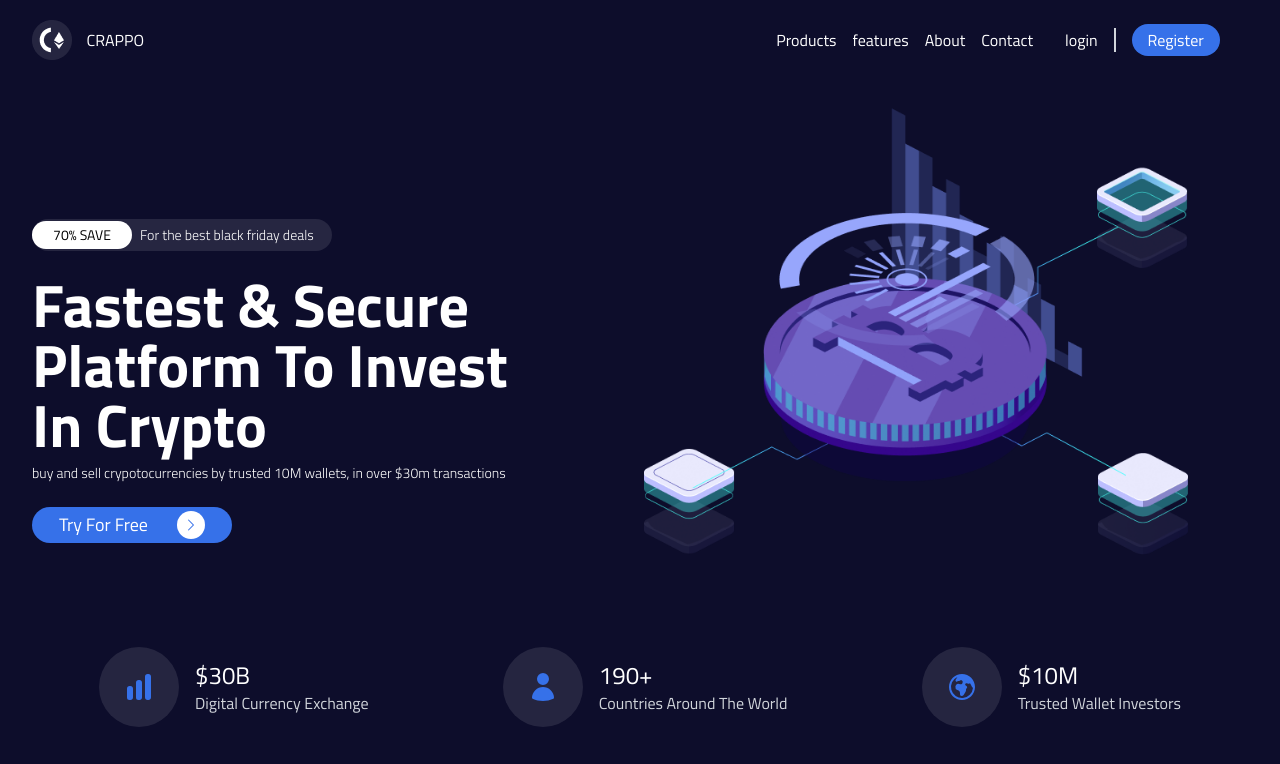
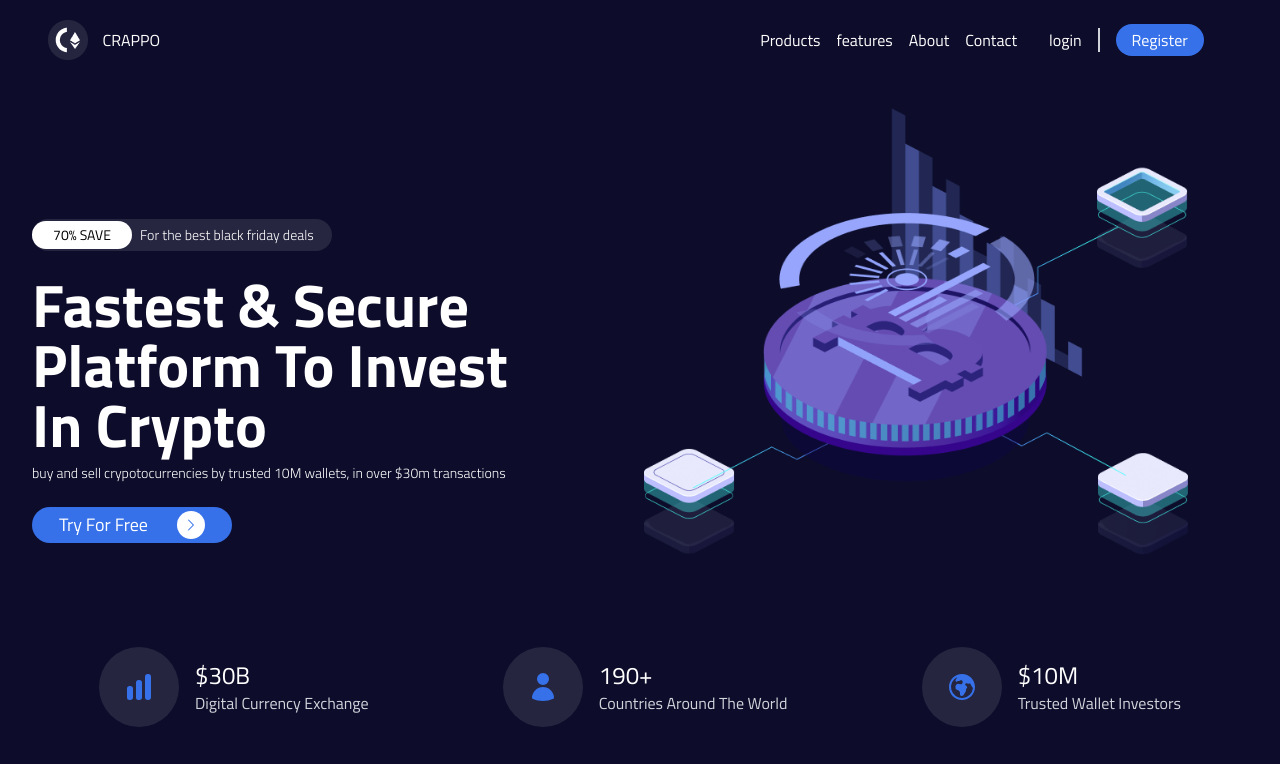
Before and after one commit to akinwumi-sa/crappo-crypto-exchange, a website: page public/index.html in a window 1280 px wide. Shown: the top 764 px of the page. Drawn offline with nearby package versions, Linux system fonts and the light colour scheme.

Commit message:
Update index.html

```diff
--- a/public/index.html
+++ b/public/index.html
@@ -10,7 +10,7 @@
   </head>
   <body class="bg-main font-titillium text-main-text mx-auto">
     <header
-      class="flex justify-between items-center h-20 lg:mx-8 lg:flex lg:flex-row lg:justify-between sm:max-w-[600px] mb-8 mx-auto lg:max-w-full"
+      class="flex justify-between items-center h-20 lg:mx-8 lg:flex lg:flex-row lg:justify-between sm:max-w-[600px] mb-8 px-4 mx-auto lg:max-w-full"
     >
       <div class="flex justify-between items-center h-10 w-28">
         <img class="h-10 w-10 font-semibold text-lg" src="img/Logo.png" />
```
